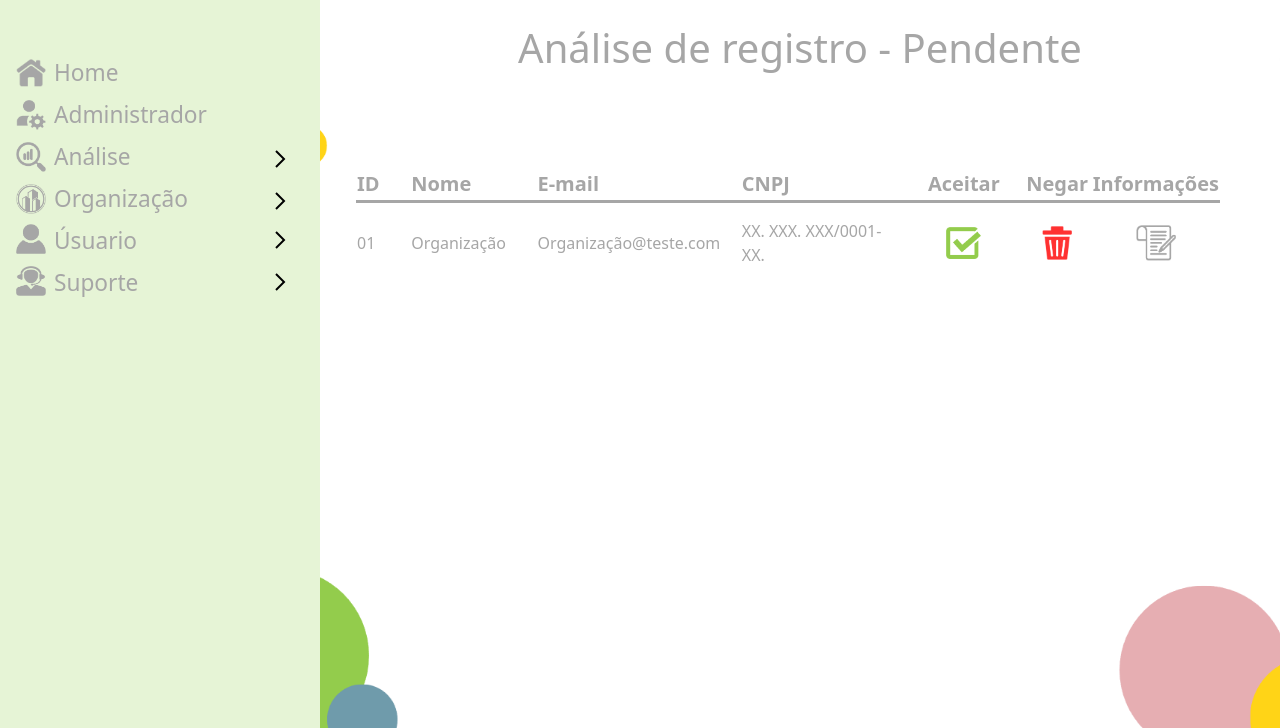
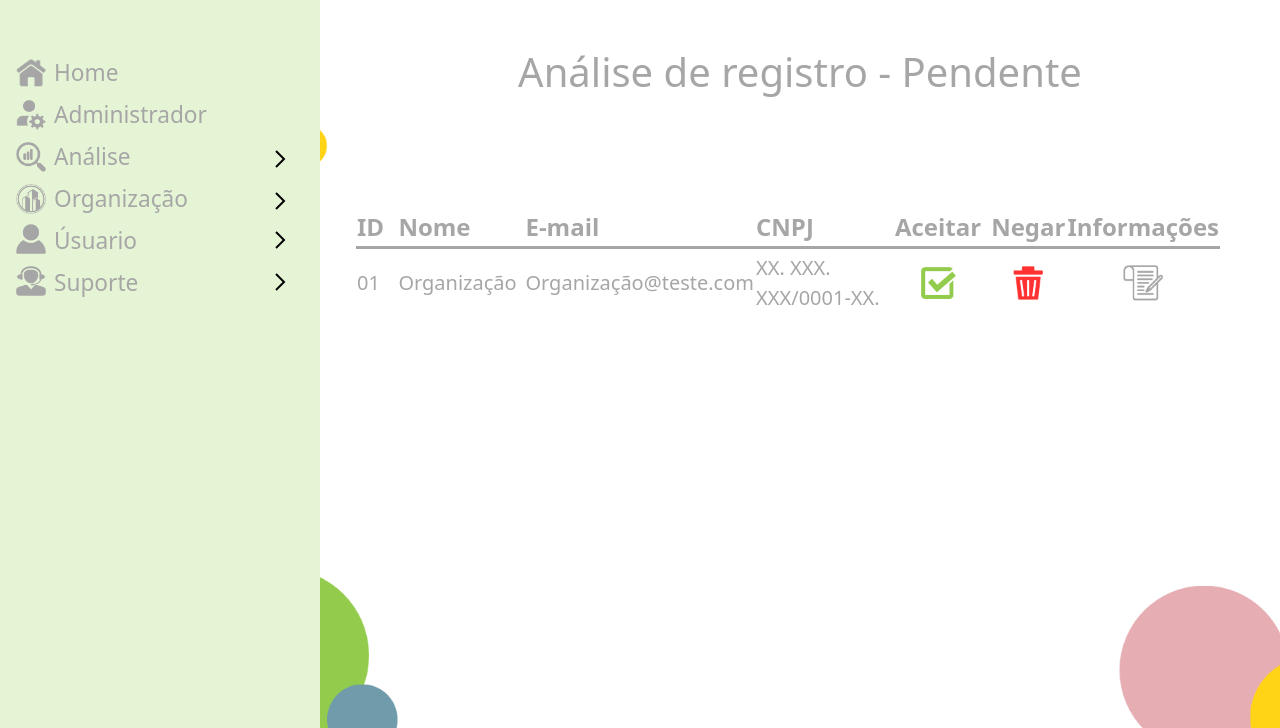
Before and after one commit to Bruno2yah/ColaAi, a PHP site: the page made by Adm/Análise - Pendente/index.php in a window 1280 px wide. Shown: the part 72-800 px from the top of the page. Run offline with PHP 8.4, Linux system fonts and the light colour scheme.

Commit message:
modificação no tamanho dos index

```diff
--- a/Adm/Análise - Pendente/index.php
+++ b/Adm/Análise - Pendente/index.php
@@ -18,32 +18,32 @@
                 include('../Componentes/menu.php')
             ?>
             <div class="info-box col-md-9 pt-4" style="color: #a6a6a6;" id="data-box">
-                <h1 class="text-center">Análise de registro - Pendente</h1>
-                <div class="container" style="height: 40px;">
+                <h1 class="text-center mt-4">Análise de registro - Pendente</h1>
+                <div class="container mt-5" style="height: 40px;">
 
                 </div>
-                <div class="row ms-4 me-5 mt-5">
+                <div class="row ms-4 me-5 mt-4">
                     <table class="">
                         <thead>
                         <tr id="data-table">
-                            <th class="col-md-1 fs-5">ID</th>
-                            <th class="col-md-2 fs-5">Nome</th>
-                            <th class="col-md-3 fs-5">E-mail</th>
-                            <th class="col-md-1 fs-5">CNPJ</th>
-                            <th class="col-md-2 fs-5 text-center">Aceitar</th>
-                            <th class="text-center col-md-1 fs-5">Negar</th>
-                            <th class="text-end col-md-1 fs-5">Informações</th>
+                            <th class="col-md-1 fs-4">ID</th>
+                            <th class="col-md-2 fs-4">Nome</th>
+                            <th class="col-md-3 fs-4">E-mail</th>
+                            <th class="col-md-1 fs-4">CNPJ</th>
+                            <th class="col-md-2 fs-4 text-center">Aceitar</th>
+                            <th class="text-center col-md-1 fs-4">Negar</th>
+                            <th class="text-end col-md-1 fs-4">Informações</th>
                         </tr>
                         <tr>
-                            <td class="pt-3 col-md-1">01</td>
-                            <td class="pt-3 col-md-2">Organização</td>
-                            <td class="pt-3 col-md-2">Organização@teste.com</td>
-                            <td class="pt-3 col-md-3">XX. XXX. XXX/0001-XX.</td>
-                            <td class="pt-3 col-md-2 text-center"><img src="../../img/Admin/aceitar-icon.png" alt="" style="width: 35px;"></td>
-                            <td class="pt-3 col-md-2 text-center">
+                            <td class="pt-1 col-md-1 fs-5">01</td>
+                            <td class="pt-1 col-md-2 fs-5">Organização</td>
+                            <td class="pt-1 col-md-2 fs-5">Organização@teste.com</td>
+                            <td class="pt-1 col-md-3 fs-5">XX. XXX. XXX/0001-XX.</td>
+                            <td class="pt-1 col-md-2 text-center"><img src="../../img/Admin/aceitar-icon.png" alt="" style="width: 35px;"></td>
+                            <td class="pt-1 col-md-2 text-center">
                                 <img src="../../img/Admin/excluir-icon.png" alt="" style="width: 30px;">
                             </td>
-                            <td class="pt-3 col-md-3 text-center">
+                            <td class="pt-1 col-md-3 text-center">
                                 <img src="../../img/Admin/info-icon.png" alt="" style="width: 40px;">
                             </td>
                         </tr>
```
Also changed, not shown: Adm/UserAdm/index.php (+19 -19 lines), img/Admin/2ae6b30e3edbeb47c6af0c4d97103cad.jpg (added).
